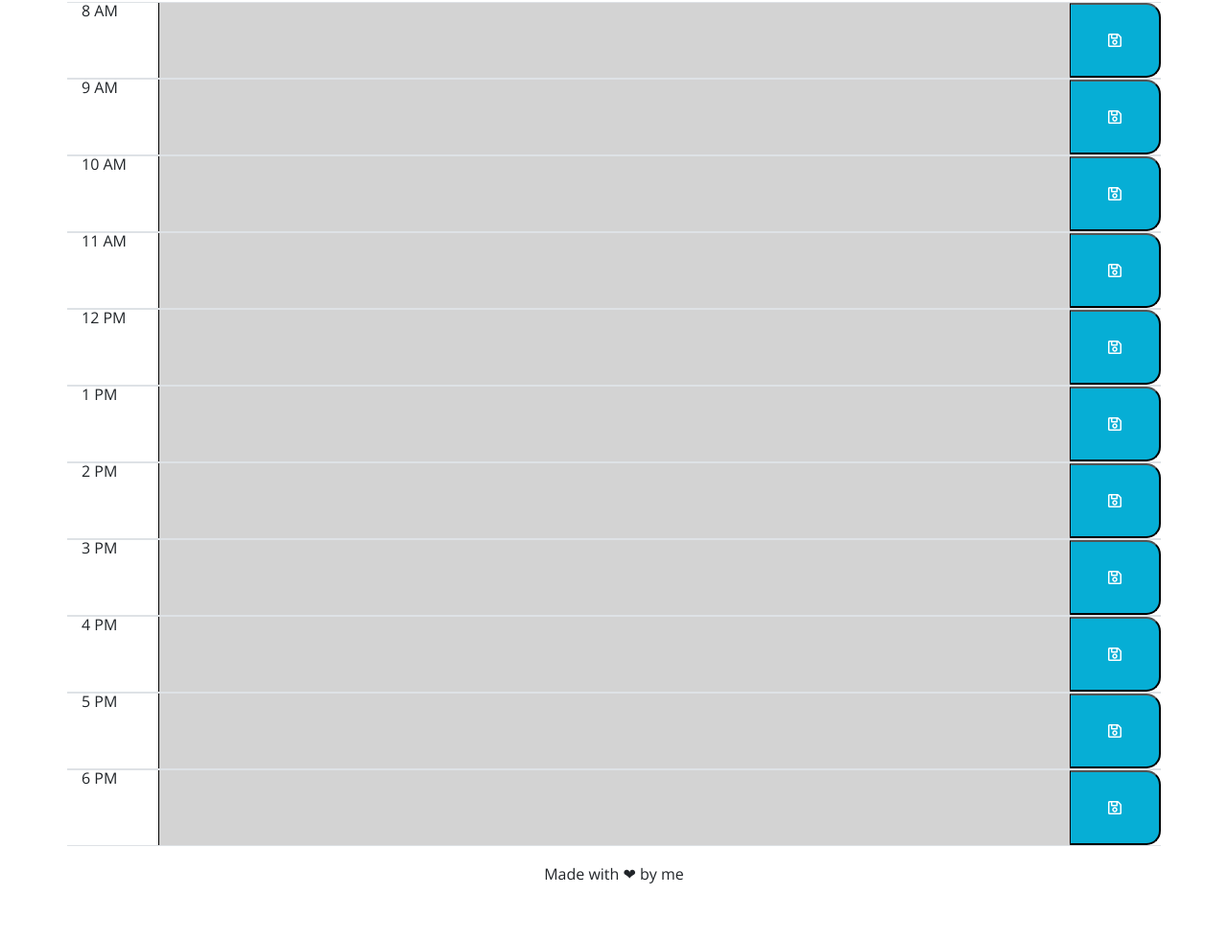
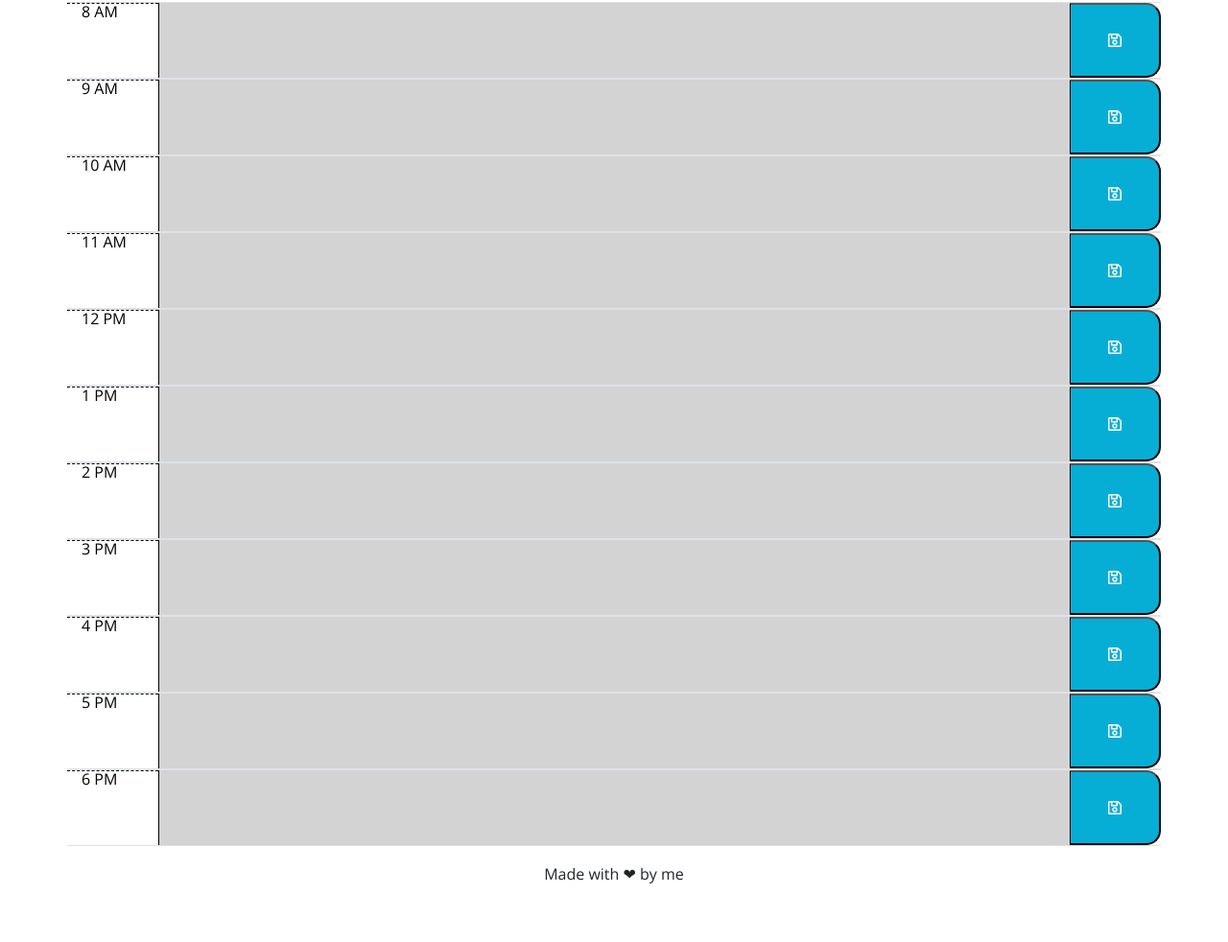
Before and after one commit to Gintstir/work-day-scheduler, a plain HTML site: page index.html in a window 1280 px wide. Shown: the part 334-1316 px from the top of the page at 96% size. Drawn offline with nearby package versions, Linux system fonts and the light colour scheme.

Commit message:
added css class .hour to time squares

```diff
--- a/assets/css/style.css
+++ b/assets/css/style.css
@@ -40,6 +40,7 @@ textarea{
   background-color: #ffffff;
   color: #000000;
   border-top: 1px dashed #000000;
+
 }
 
 .past {
@@ -79,3 +80,7 @@ textarea{
   margin-top: 20px;
   justify-content: center;
 }
+
+#currentDay {
+  font-weight: bold;
+}
--- a/index.html
+++ b/index.html
@@ -34,14 +34,14 @@
 
       <!-- 8 AM row -->
       <div class="row justify-content-md-center border-top border-bottom schedule-row"id="schedRow0">
-        <div class="col-md-1" id="time0">8 AM</div>
+        <div class="col-md-1 hour" id="time0">8 AM</div>
         <textarea rows="3" id="textInput0" class="col-md-10 description"></textarea>
         <button id="saveButton" class="saveBtn col-md-1"><i class="far fa-save" ></i></button>
       </div>
 
       <!-- 9 AM row -->
       <div class="row justify-content-md-center border-top border-bottom schedule-row"id="schedRow1">
-        <div class="col-md-1" id="time1">9 AM</div>
+        <div class="col-md-1 hour" id="time1">9 AM</div>
         <textarea rows="3" id="textInput1" class="col-md-10 description"></textarea>
         <button id="saveButton" class="saveBtn col-md-1"><i class="far fa-save"></i></button>
       </div>
@@ -49,7 +49,7 @@
 
       <!-- 10 AM row -->
       <div class="row justify-content-md-center border-top border-bottom schedule-row"id="schedRow2">
-        <div class="col-md-1" id="time2">10 AM</div>
+        <div class="col-md-1 hour" id="time2">10 AM</div>
         <textarea rows="3" id="textInput2" class="col-md-10 description"></textarea>
         <button id="saveButton" class="saveBtn col-md-1"><i class="far fa-save"></i></button>
       </div>
@@ -57,7 +57,7 @@
 
       <!-- 11 AM row -->
       <div class="row justify-content-md-center border-top border-bottom schedule-row"id="schedRow3">
-        <div class="col-md-1" id="time3">11 AM</div>
+        <div class="col-md-1 hour" id="time3">11 AM</div>
         <textarea rows="3" id="textInput3" class="col-md-10 description"></textarea>
         <button id="saveButton" class="saveBtn col-md-1"><i class="far fa-save"></i></button>
       </div>
@@ -65,7 +65,7 @@
 
       <!-- 12 AM row -->
       <div class="row justify-content-md-center border-top border-bottom schedule-row"id="schedRow4">
-        <div class="col-md-1" id="time4">12 PM</div>
+        <div class="col-md-1 hour" id="time4">12 PM</div>
         <textarea rows="3" id="textInput4" class="col-md-10 description"></textarea>
         <button id="saveButton" class="saveBtn col-md-1"><i class="far fa-save"></i></button>
       </div>
@@ -73,7 +73,7 @@
 
       <!-- 1 PM row -->
       <div class="row justify-content-md-center border-top border-bottom schedule-row"id="schedRow5">
-        <div class="col-md-1" id="time5">1 PM</div>
+        <div class="col-md-1 hour" id="time5">1 PM</div>
         <textarea rows="3" id="textInput5" class="col-md-10 description"></textarea>
         <button id="saveButton" class="saveBtn col-md-1"><i class="far fa-save"></i></button>
       </div>
@@ -81,7 +81,7 @@
 
       <!-- 2 PM row -->
       <div class="row justify-content-md-center border-top border-bottom schedule-row"id="schedRow6">
-        <div class="col-md-1" id="time6">2 PM</div>
+        <div class="col-md-1 hour" id="time6">2 PM</div>
         <textarea rows="3" id="textInput6" class="col-md-10 description"></textarea>
         <button id="saveButton" class="saveBtn col-md-1"><i class="far fa-save"></i></button>
       </div>
@@ -89,7 +89,7 @@
 
       <!-- 3 PM row -->
       <div class="row justify-content-md-center border-top border-bottom schedule-row"id="schedRow7">
-        <div class="col-md-1" id="time7">3 PM</div>
+        <div class="col-md-1 hour" id="time7">3 PM</div>
         <textarea rows="3" id="textInput7" class="col-md-10 description"></textarea>
         <button id="saveButton" class="saveBtn col-md-1"><i class="far fa-save"></i></button>
       </div>
@@ -97,20 +97,20 @@
 
       <!-- 4 PM row -->
       <div class="row justify-content-md-center border-top border-bottom schedule-row"id="schedRow8">
-        <div class="col-md-1" id="time8">4 PM</div>
+        <div class="col-md-1 hour" id="time8">4 PM</div>
         <textarea rows="3" id="textInput8" class="col-md-10 description"></textarea>
         <button id="saveButton" class="saveBtn col-md-1"><i class="far fa-save"></i></button>
       </div>
       <!-- 5 PM row -->
       <div class="row justify-content-md-center border-top border-bottom schedule-row"id="schedRow9">
-        <div class="col-md-1" id="time9">5 PM</div>
+        <div class="col-md-1 hour" id="time9">5 PM</div>
         <textarea rows="3" id="textInput9" class="col-md-10 description"></textarea>
         <button id="saveButton" class="saveBtn col-md-1"><i class="far fa-save"></i></button>
       </div>
 
       <!-- 6 PM row -->
       <div class="row justify-content-md-center border-top border-bottom schedule-row"id="schedRow10">
-        <div class="col-md-1" id="time10">6 PM</div>
+        <div class="col-md-1 hour" id="time10">6 PM</div>
         <textarea rows="3" id="textInput10" class="col-md-10 description"></textarea>
         <button id="saveButton" class="saveBtn col-md-1"><i class="far fa-save"></i></button>
       </div>
```
